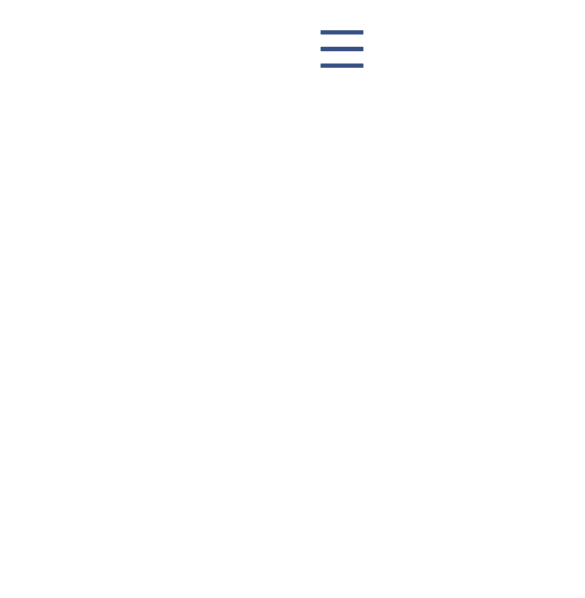
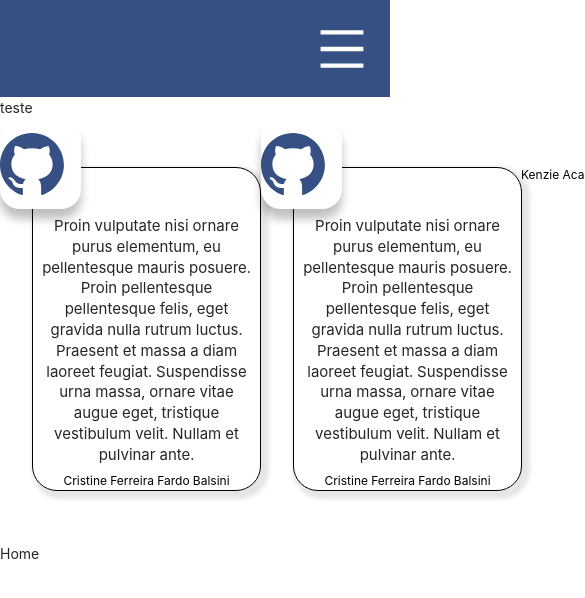
Before and after one commit to ricardossantis/reembolsa_ai, a React (Create React App) app: page / in a window 390 px wide. Shown: the top 598 px of the page, 585 px wide, since content can reach past the window. Built offline with nearby package versions, Linux system fonts and the light colour scheme.

Commit message:
feat: completed the responsive homepage card. wip: separated the styles and add the hookWindowSize to this component.

```diff
--- a/src/components/card-feed/index.jsx
+++ b/src/components/card-feed/index.jsx
@@ -1,10 +1,14 @@
 import React from "react";
 import styled from "styled-components";
+import { GithubFilled } from "@ant-design/icons";
 
 const CardFeed = () => {
   return (
+    <MaxFeed>
       <Card>
-      <FeedPhoto>teste</FeedPhoto>
+        <FeedPhoto>
+          <Photo />
+        </FeedPhoto>
         <FeedText>
           <ClientText>
             {" "}
@@ -14,30 +18,63 @@ const CardFeed = () => {
             urna massa, ornare vitae augue eget, tristique vestibulum velit.
             Nullam et pulvinar ante.{" "}
           </ClientText>
-        <ClientName>Cristine Fardo Balsini Salão & Estética Fardo</ClientName>
+          <ClientName>Cristine Ferreira Fardo Balsini</ClientName>
+          <ClientName>Kenzie Academy Brazil</ClientName>
         </FeedText>
       </Card>
+      <Card>
+        <FeedPhoto>
+          <Photo />
+        </FeedPhoto>
+        <FeedText>
+          <ClientText>
+            {" "}
+            Proin vulputate nisi ornare purus elementum, eu pellentesque mauris
+            posuere. Proin pellentesque pellentesque felis, eget gravida nulla
+            rutrum luctus. Praesent et massa a diam laoreet feugiat. Suspendisse
+            urna massa, ornare vitae augue eget, tristique vestibulum velit.
+            Nullam et pulvinar ante.{" "}
+          </ClientText>
+          <ClientName>Cristine Ferreira Fardo Balsini</ClientName>
+          <ClientName>Kenzie Academy Brazil</ClientName>
+        </FeedText>
+      </Card>
+    </MaxFeed>
   );
 };
 
 export default CardFeed;
 
+const MaxFeed = styled.div`
+  display: flex;
+  justify-content: space-around;
+`;
 const Card = styled.div`
-  display: flex;
-  flex-direction: column;
-  flex-wrap: wrap;
-  border: 1px solid black;
+  position: relative;
   width: 329px;
   height: 424px;
 `;
 const FeedPhoto = styled.div`
+  position: absolute;
+  display: flex;
+  flex-direction: column;
+  justify-content: center;
   width: 81px;
   height: 90px;
   background: #ffffff;
   box-shadow: 0px 10px 10px rgba(0, 0, 0, 0.25);
   border-radius: 20px;
 `;
+const Photo = styled(GithubFilled)`
+  font-size: 4rem;
+  color: #365083;
+`;
 const FeedText = styled.div`
+  display: flex;
+  flex-direction: column;
+  flex-wrap: wrap;
+  margin-top: 3rem;
+  margin-left: 2rem;
   width: 229px;
   height: 324px;
   background: #ffffff;
@@ -48,9 +85,11 @@ const FeedText = styled.div`
 `;
 
 const ClientText = styled.div`
+  margin-top: 2.5rem;
   font-weight: normal;
-  font-size: 14px;
-  line-height: 16px;
+  font-size: 15px;
+  padding: 0.5rem;
+  line-height: 1.3rem;
   text-align: center;
 `;
 const ClientName = styled.div`
--- a/src/routes/routes.js
+++ b/src/routes/routes.js
@@ -9,7 +9,7 @@ import Home from "../pages/home";
 
 const Routes = () => {
   let history = useHistory();
-  const [role, setRole] = useState("manager");
+  const [role, setRole] = useState("none");
 
   switch (role) {
     case "manager":
```
Lines whose indentation alone changed are shown as unchanged.
